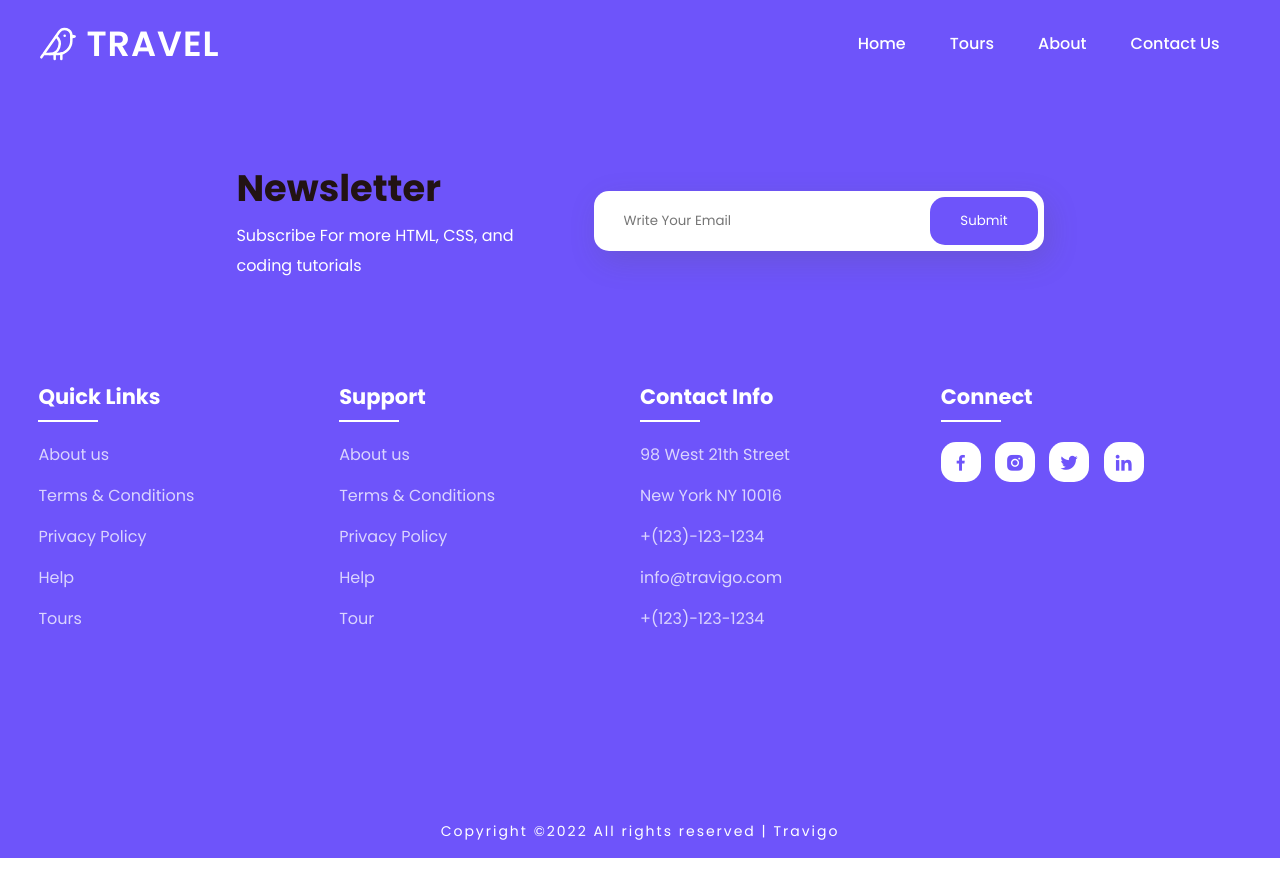
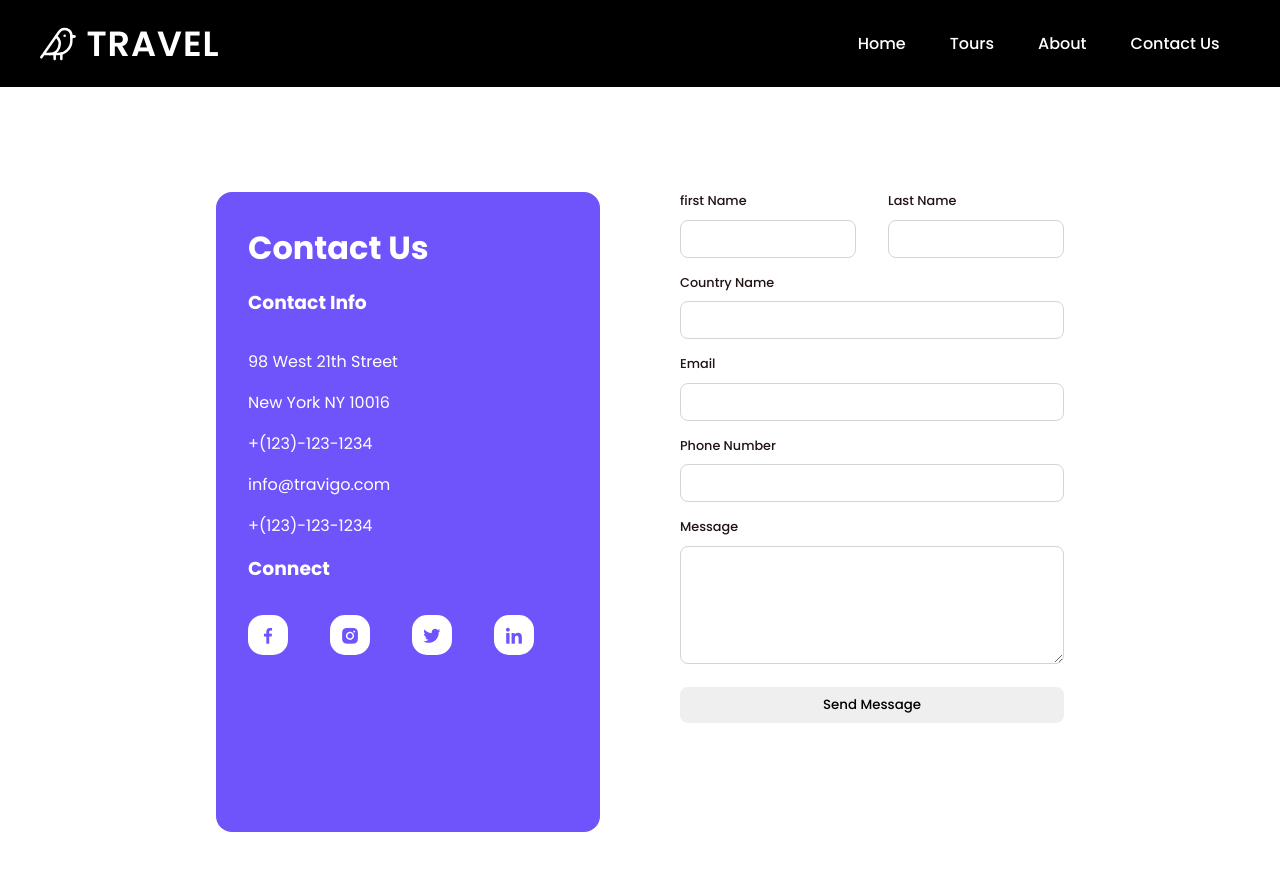
Before and after one commit to fakhrddinelargou/travigo, a plain HTML site: page pages/contact.html in a window 1280 px wide. Before the commit the page ends 858 px from the top, so only its background shows below. Drawn offline with nearby package versions, Linux system fonts and the light colour scheme.

Commit message:
create contact us Page

```diff
--- a/css/style.css
+++ b/css/style.css
@@ -34,6 +34,9 @@ header{
 	background: transparent;
 	padding: 30px 18%;
 	transition: ease .40s;
+}
+.head-contact{
+	background: #000;
 }
 .head{
 	background: var(	--main-color);
@@ -421,7 +424,112 @@ left: 50%;
 	letter-spacing: 2px;
 }
 
+/* container-contact */
 
+.container-contact{
+display: flex;
+align-items: center;
+justify-content: center;
+gap: 5rem;
+	width: 100%;
+	height: 100vh;
+	margin-top: 7rem;
+}
+
+.contact-info{
+	padding: 2rem;
+	background: var(--main-color);
+   color: var(--bg-color);
+   width: 30%;
+   height: 80vh;
+   border-radius: 1rem;
+}
+.title-contact{
+	padding-bottom: 1rem;
+}
+.contact-info h3{
+	padding-bottom: 2rem;
+}
+.contact-info p {
+	padding-bottom: 1rem;
+}
+.contact-info .social-contact{
+	display: flex;
+	 gap: 2rem;
+	 align-items: center;
+}
+.contact-info .social-contact a{
+	color: #ffffffbf;
+	font-size: var(--p-font);
+	display: block;
+	transition: .3s;
+}
+.contact-info .social-contact a:hover{
+	color: var(--bg-color);
+	transform: translateX(14px);
+}
+.contact-info .social-contact a{
+	height: 40px;
+	width: 40px;
+	background: var(--bg-color);
+	color: var(--main-color);
+	display: inline-flex;
+	align-items: center;
+	justify-content: center;
+	font-size: 21px;
+	border-radius: 15px;
+	transition: .3s;
+	margin-right: 10px;
+}
+.list .social a:hover{
+	transform: scale(1.1);
+}
+.form-mssg{
+
+	width: 30%;
+	height: 80vh;
+}
+.form-mssg .name{
+	display: flex;
+	width: 100%;
+	gap: 2rem;
+}
+.form-mssg .name label{
+	width: 100%;
+}
+.form-mssg p{
+	padding-bottom: .6rem;
+	font-size: .8rem;
+	font-weight: 500;
+}
+.form-mssg input {
+	width: 100%;
+	margin-bottom: 1rem;
+	border-radius: .5rem;
+	border: solid .01rem rgb(212, 212, 212);
+	padding: .5rem 0;
+}
+.form-mssg textarea{
+	width: 100%;
+	border-radius: .5rem;
+	border: solid .01rem rgb(212, 212, 212);
+	padding: 0.5rem;
+	margin-bottom: 1rem;
+	text-align: start;
+}
+.form-mssg .btn-mssg{
+	width: 100%;
+	padding: .5rem 0;
+	border: none;
+	border-radius: .5rem;
+    font-weight: 500;
+	transition:ease .2s;
+	cursor: pointer;
+}
+.form-mssg .btn-mssg:hover{
+	color: var(--bg-color);
+	background: var(--main-color);
+}
 @media (max-width: 1400px){
 	header{
 		padding: 17px 3%;
--- a/pages/contact.html
+++ b/pages/contact.html
@@ -16,7 +16,7 @@
 </head>
 <body>
     	<!--header--->
-	<header >
+	<header class="head-contact" >
 		<a href="/index.html" class="logo"><svg xmlns="http://www.w3.org/2000/svg" width="40" height="40" viewBox="0 0 24 24" fill="none" stroke="currentColor" stroke-width="1.5" stroke-linecap="round" stroke-linejoin="round" class="lucide lucide-bird-icon lucide-bird"><path d="M16 7h.01"/><path d="M3.4 18H12a8 8 0 0 0 8-8V7a4 4 0 0 0-7.28-2.3L2 20"/><path d="m20 7 2 .5-2 .5"/><path d="M10 18v3"/><path d="M14 17.75V21"/><path d="M7 18a6 6 0 0 0 3.84-10.61"/></svg>TRAVEL</a>
 		<div class="bx bx-menu" id="menu-icon"></div>
 
@@ -27,77 +27,64 @@
 			<li><a href="/pages/contact.html">Contact Us</a></li>
 		</ul>
 	</header>
-	<div class="container">
-    <!--footer--->
 
-	<section id="contact" >
-		<!--Newsletter--->
-	<section class="newsletter">
-		<div class="news-text">
-			<h2>Newsletter</h2>
-			<p>Subscribe For more HTML, CSS, and <br> coding tutorials</p>
-		</div>
+	<div class="container-contact">
+		<div class="contact-info">
+			<h1 class="title-contact">Contact Us</h1>
+<h3>Contact Info</h3>
+<p>98 West 21th Street</p>
 
-		<div class="send">
-			<form>
-				<input  type="email" placeholder="Write Your Email" required>
-				<input  type="submit" value="Submit">
-			</form>
-		</div>
-	</section>
+<p>New York NY 10016</p>
+<p>+(123)-123-1234</p>
+<p>info@travigo.com</p>
+<p>+(123)-123-1234</p>
 
-		<div class="footer">
-			<div class="main">
-				<div class="list">
-					<h4>Quick Links</h4>
-					<ul>
-						<li><a href="#">About us</a></li>
-						<li><a href="#">Terms & Conditions</a></li>
-						<li><a href="#">Privacy Policy</a></li>
-						<li><a href="#">Help</a></li>
-						<li><a href="#">Tours</a></li>
-					</ul>
-				</div>
-
-				<div class="list">
-					<h4>Support</h4>
-					<ul>
-						<li><a href="#">About us</a></li>
-						<li><a href="#">Terms & Conditions</a></li>
-						<li><a href="#">Privacy Policy</a></li>
-						<li><a href="#">Help</a></li>
-						<li><a href="#">Tour</a></li>
-					</ul>
-				</div>
-
-				<div class="list">
-					<h4>Contact Info</h4>
-					<ul>
-						<li><a href="#">98 West 21th Street</a></li>
-						<li><a href="#">New York NY 10016</a></li>
-						<li><a href="#">+(123)-123-1234</a></li>
-						<li><a href="#">info@travigo.com</a></li>
-						<li><a href="#">+(123)-123-1234</a></li>
-					</ul>
-				</div>
-
-				<div class="list">
-					<h4>Connect</h4>
-					<div class="social">
+	<div >
+					<h3>Connect</h3>
+					<div class="social-contact">
 						<a href="#"><i class='bx bxl-facebook' ></i></a>
 						<a href="#"><i class='bx bxl-instagram-alt' ></i></a>
 						<a href="#"><i class='bx bxl-twitter' ></i></a>
 						<a href="#"><i class='bx bxl-linkedin' ></i></a>
 					</div>
 				</div>
+
+		</div>
+		<div class="form-mssg">
+			<form>
+
+				<div class="name">
+					<label for="firstName">
+						<p>first Name</p>
+						<input type="text"  id="firstName">
+					</label>
+					<label for="firstName">
+					<p>Last Name</p>
+					<input type="text"  id="firstName">
+				</label>
 			</div>
+			<label for="country">
+				<p>Country Name</p>
+				<input type="text" id="country">
+			</label>
+			<label for="email">
+				<p>Email</p>
+				<input type="email" id="email">
+			</label>
+            <label for="phone">
+				<p>Phone Number</p>
+				<input type="number" id="phone">
+			</label>
+			<label for="message">
+				<p>Message</p>
+				<textarea id="message" rows="5" cols="33">
+
+				</textarea>
+			</label>
+			<button class="btn-mssg">Send Message</button>
+		</form>
 		</div>
-
-		<div class="end-text">
-			<p>Copyright ©2022 All rights reserved | Travigo</p>
-		</div>
-	</section>
-</div>
+	</div>
 
 	<!--link to js--->
 	<script type="text/javascript" src="/js/script.js"></script>
```
Also changed, not shown: index.html (+84 -0 lines), pages/about.html (+0 -32 lines).
